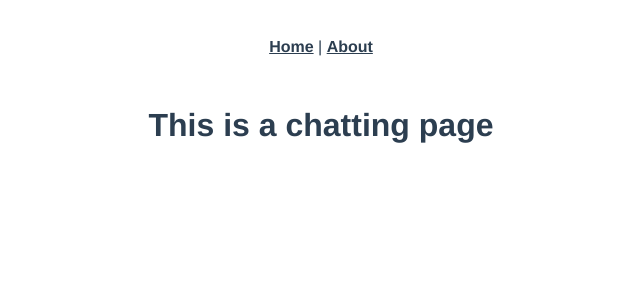
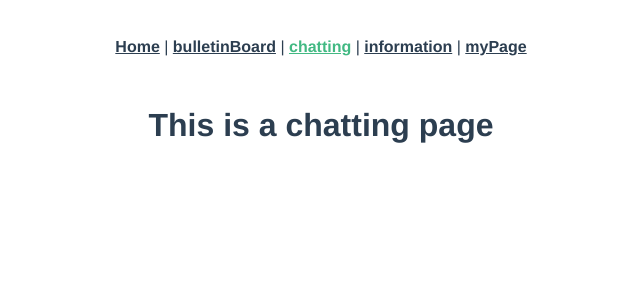
Before and after one commit to dajeongPark-dev/dwith, a Vue app: page /chatting in a window 1280 px wide. Shown: the top 300 px of the page, without its empty margins (319-959 px from the left). Built offline with nearby package versions, Linux system fonts and the light colour scheme.

Commit message:
Update App.vue
add router-link

```diff
--- a/src/App.vue
+++ b/src/App.vue
@@ -2,7 +2,10 @@
   <div id="app">
     <div id="nav">
       <router-link to="/">Home</router-link> |
-      <router-link to="/about">About</router-link>
+      <router-link to="/bulletinBoard">bulletinBoard</router-link> |
+      <router-link to="/chatting">chatting</router-link> |
+      <router-link to="/information">information</router-link> |
+      <router-link to="/myPage">myPage</router-link>
     </div>
     <router-view />
   </div>
--- a/src/views/Chatting.vue
+++ b/src/views/Chatting.vue
@@ -1,5 +1,5 @@
 <template>
   <div class="chatting">
-     <h1>This is a chatting page</h1>
+    <h1>This is a chatting page</h1>
   </div>
 </template>
```
